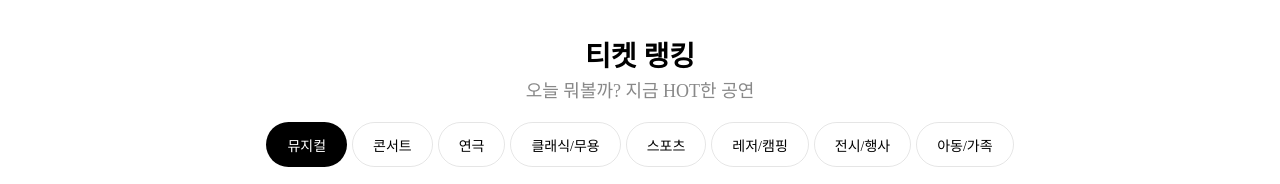
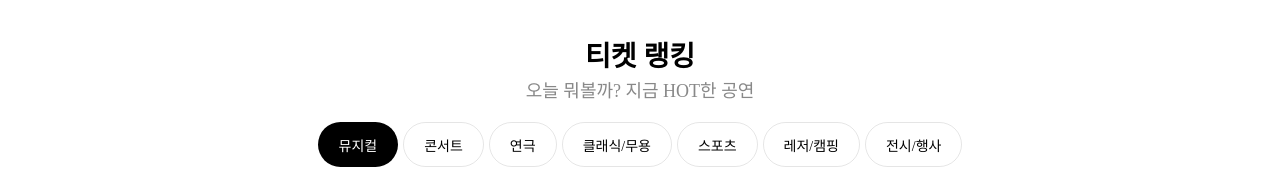
Before and after one commit to ELLY314/interpark, a plain HTML site: page index.html in a window 1280 px wide. Shown: the part 1980-2164 px from the top of the page. Drawn offline with nearby package versions, Linux system fonts and the light colour scheme; a web font is replaced by a local one.

Commit message:
feat : 주석추가

```diff
--- a/index.html
+++ b/index.html
@@ -262,7 +262,7 @@
                 <li><a href="#">스포츠</a></li>
                 <li><a href="#">레저/캠핑</a></li>
                 <li><a href="#">전시/행사</a></li>
-                <li><a href="#">아동/가족</a></li>
+                <!-- <li><a href="#">아동/가족</a></li> -->
             </ul>
             <div class="slide-wrap">
                 <div class="sw-arrow sw-prev"></div>
```
